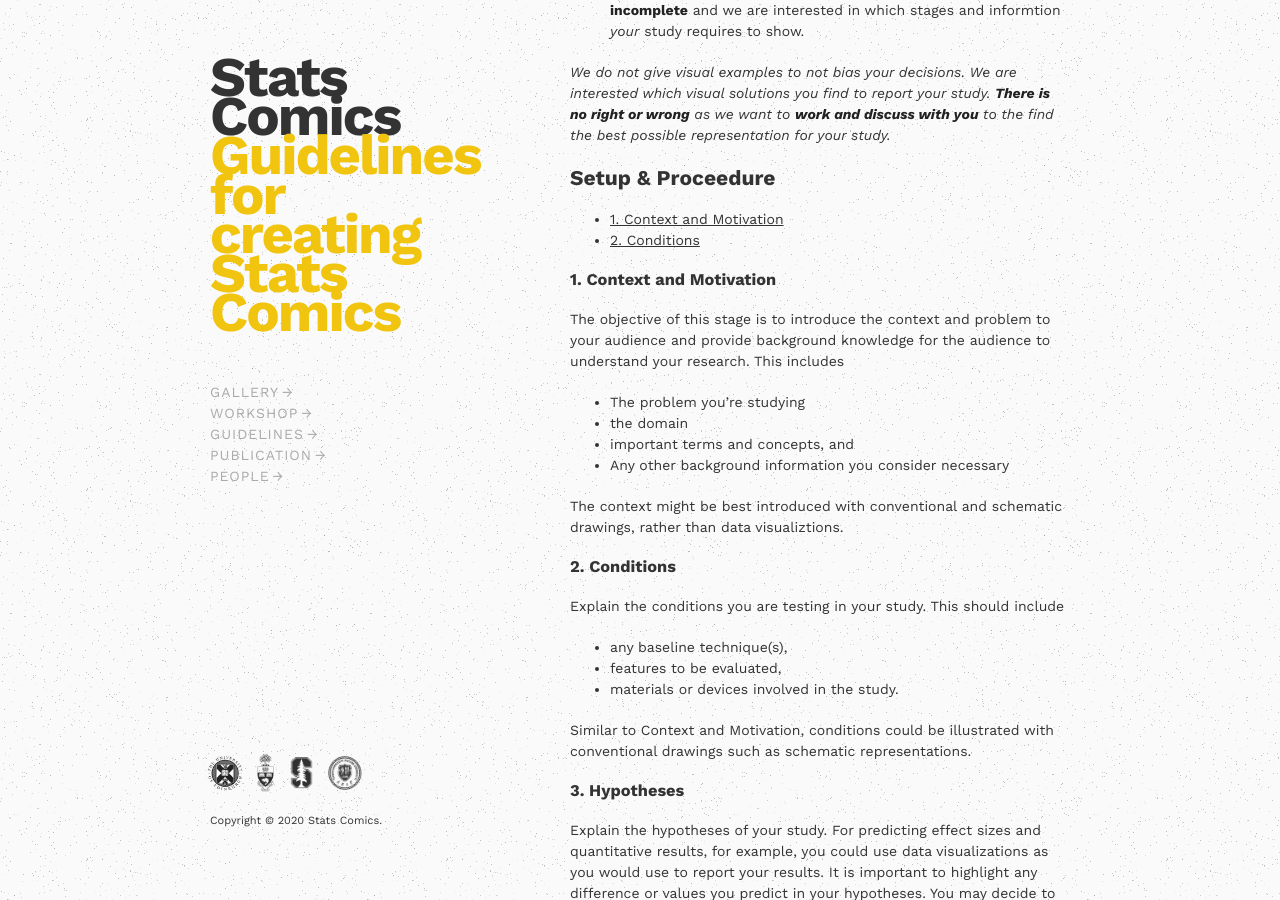
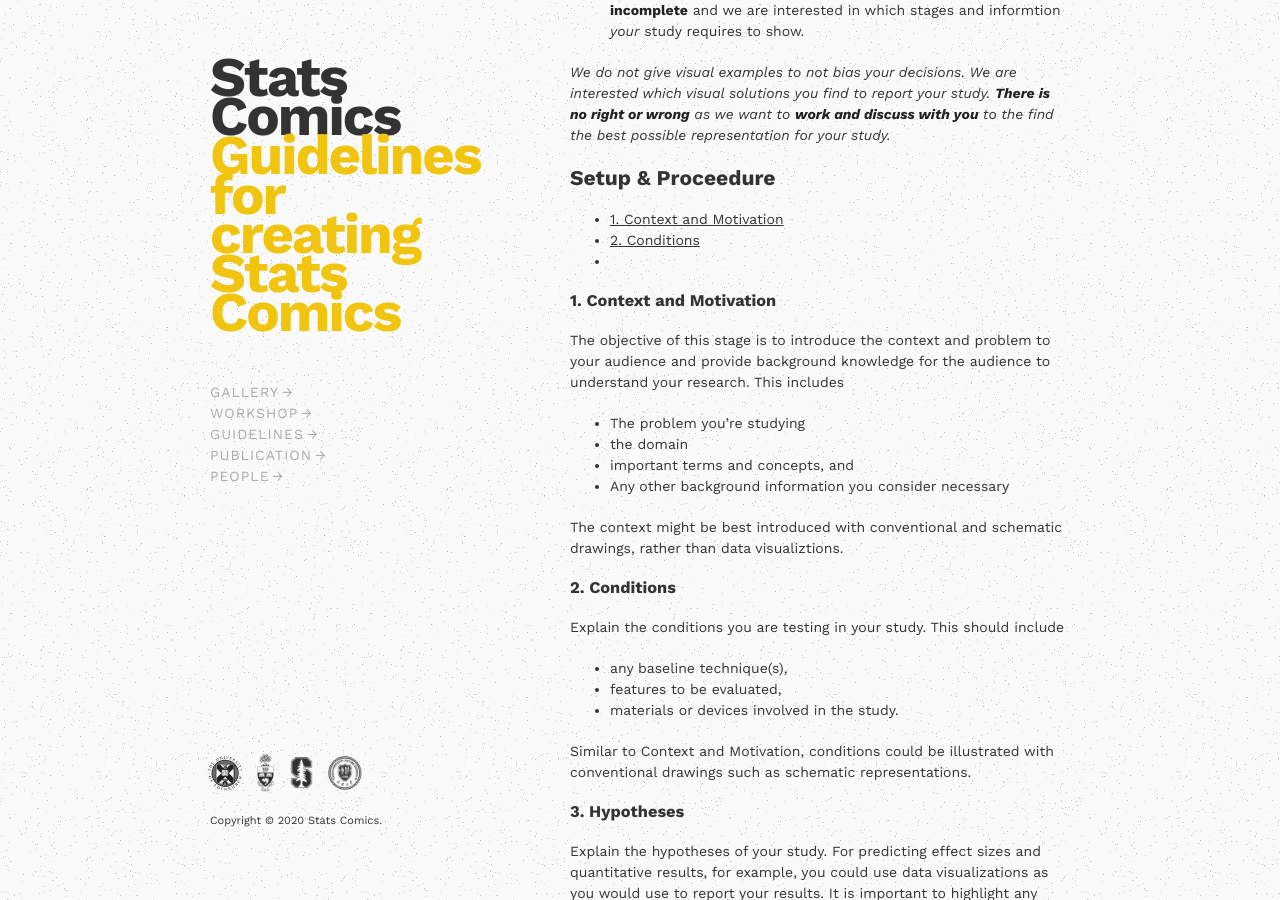
Before and after one commit to statscomics/statscomics.github.io, a Jekyll site: the page built from guidelines.md, in a window 1280 px wide and 900 px high, scrolled down 1676 px. Built offline with Jekyll 4.4.1, drawn with Linux system fonts in a browser that asks for light colours; our own code applies the rules of GitHub Pages for plain Markdown files; a script that is not in the unit is left out.

Commit message:
Update guidelines.md

```diff
--- a/guidelines.md
+++ b/guidelines.md
@@ -50,6 +50,7 @@ _We do not give visual examples to not bias your decisions. We are interested wh
 
 * [1. Context and Motivation](#context-and-motivation)
 * [2. Conditions](#conditions)
+* <to be completed...>
 
 ### 1. Context and Motivation
 The objective of this stage is to introduce the context and problem to your audience and provide background knowledge for the audience to understand your research. This includes
```
